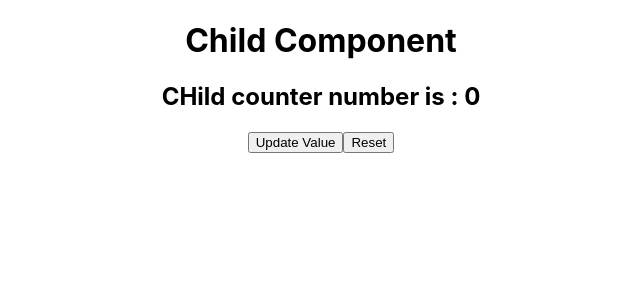
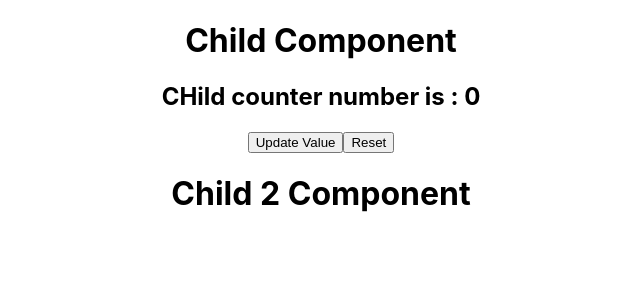
Before and after one commit to samadakram/Bootcamp2020-Class-5-English, a React (Create React App) app: page / in a window 1280 px wide. Shown: the top 300 px of the page, without its empty margins (319-959 px from the left). Built offline with nearby package versions, Linux system fonts and the light colour scheme.

Commit message:
Added new component Child2.js and NumberReducer.js
imported Child 2.js in Parent.js

```diff
--- /dev/null
+++ b/src/Child2.js
@@ -0,0 +1,11 @@
+import React from 'react';
+
+const Child2 = () => {
+    return(
+        <div>
+            <h1>Child 2 Component</h1>
+        </div>
+    );
+}
+
+export default Child2;
--- a/src/Parent.js
+++ b/src/Parent.js
@@ -1,10 +1,12 @@
 import React from 'react';
 import Child from './Child.js';
+import Child2 from './Child2'
 
 const Parent = () =>{
     return(
         <div>
             <Child />
+            <Child2 />
         </div>
     );
 }
```
Also changed, not shown: src/NumberReducer.js (added).
